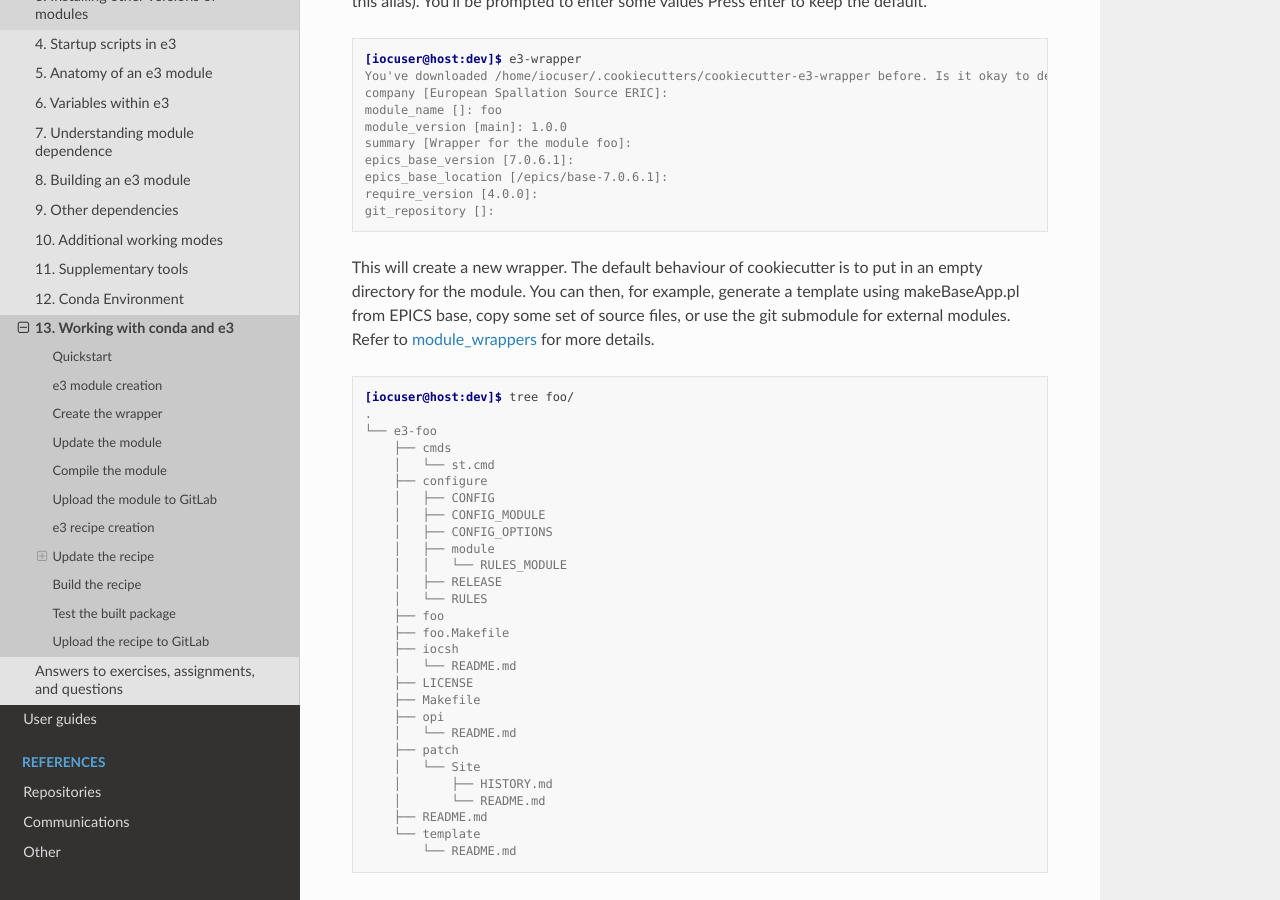
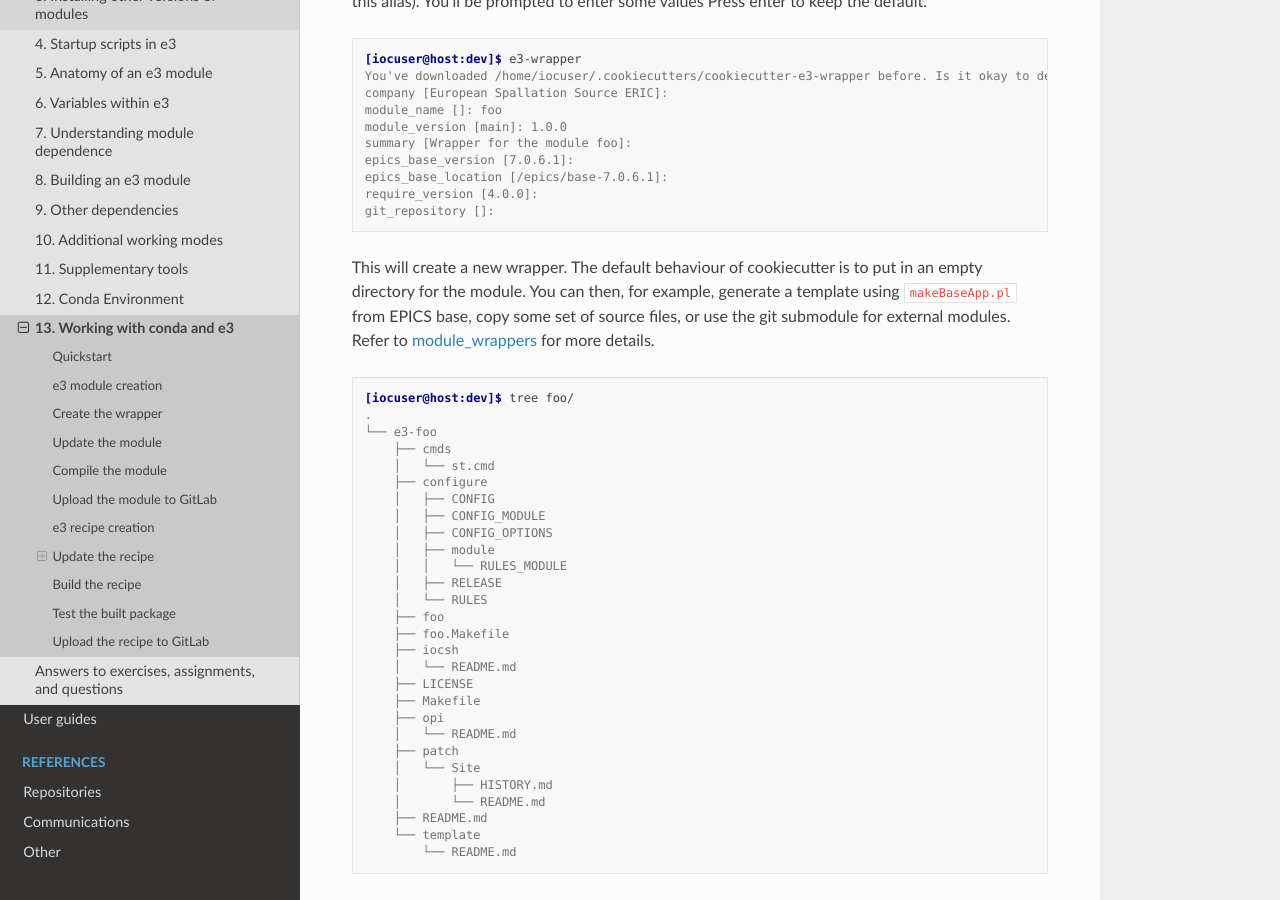
Before and after one commit to ttkorhonen/e3pages, a Sphinx documentation site: the page built from docs/kb/training/workbook/13_working_with_e3_conda.md, in a window 1280 px wide and 900 px high, scrolled down 7254 px. Built offline with Sphinx 7.4.7 and the Read the Docs theme 2.0.0, drawn with Linux system fonts in a browser that asks for light colours.

```diff
--- a/docs/kb/training/workbook/13_working_with_e3_conda.md
+++ b/docs/kb/training/workbook/13_working_with_e3_conda.md
@@ -416,7 +416,7 @@ git_repository []:
 
 This will create a new wrapper. The default behaviour of cookiecutter is to put
 in an empty directory for the module. You can then, for example, generate a
-template using makeBaseApp.pl from EPICS base, copy some set of source files,
+template using `makeBaseApp.pl` from EPICS base, copy some set of source files,
 or use the git submodule for external modules. Refer to [module_wrappers]
 for more details.
 
```
